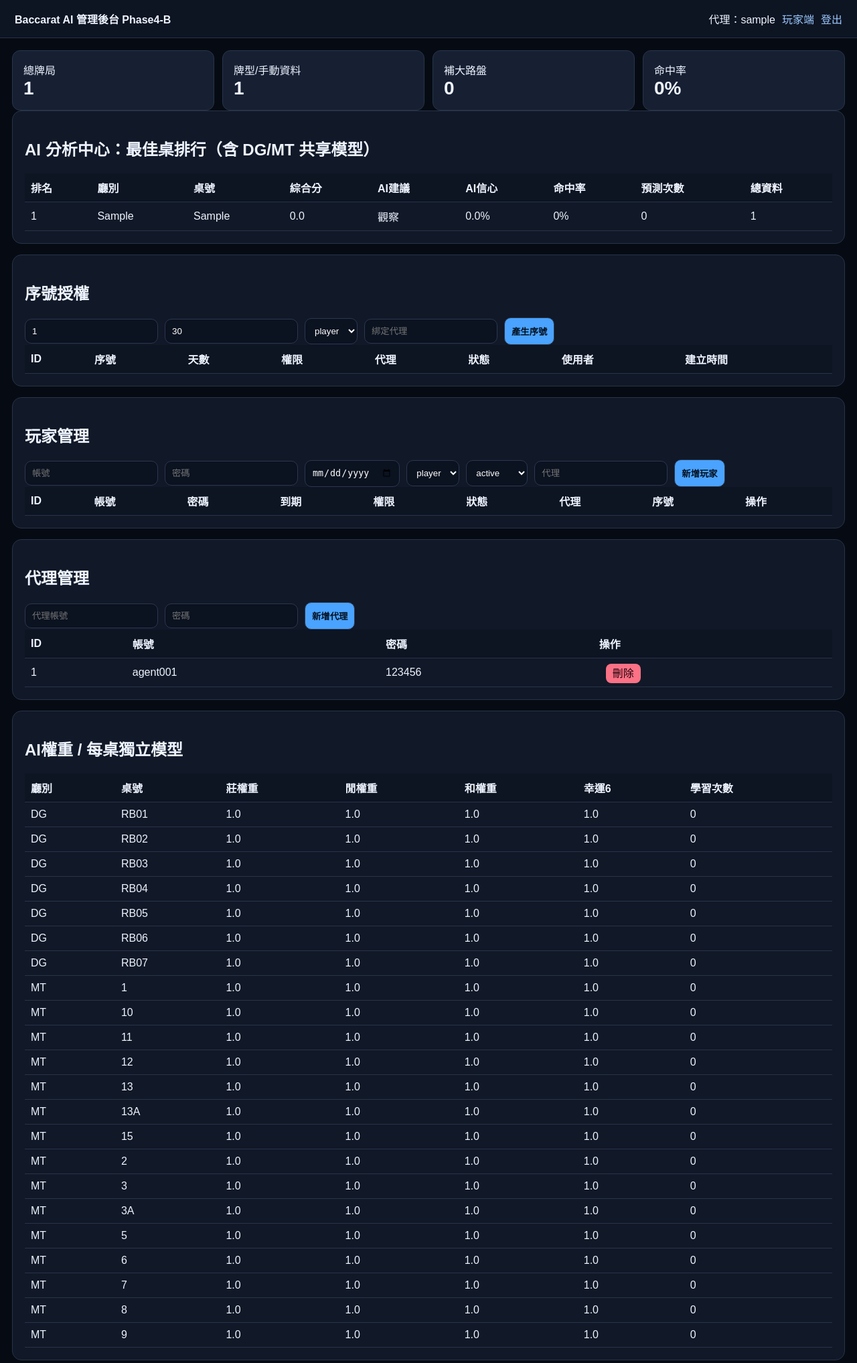
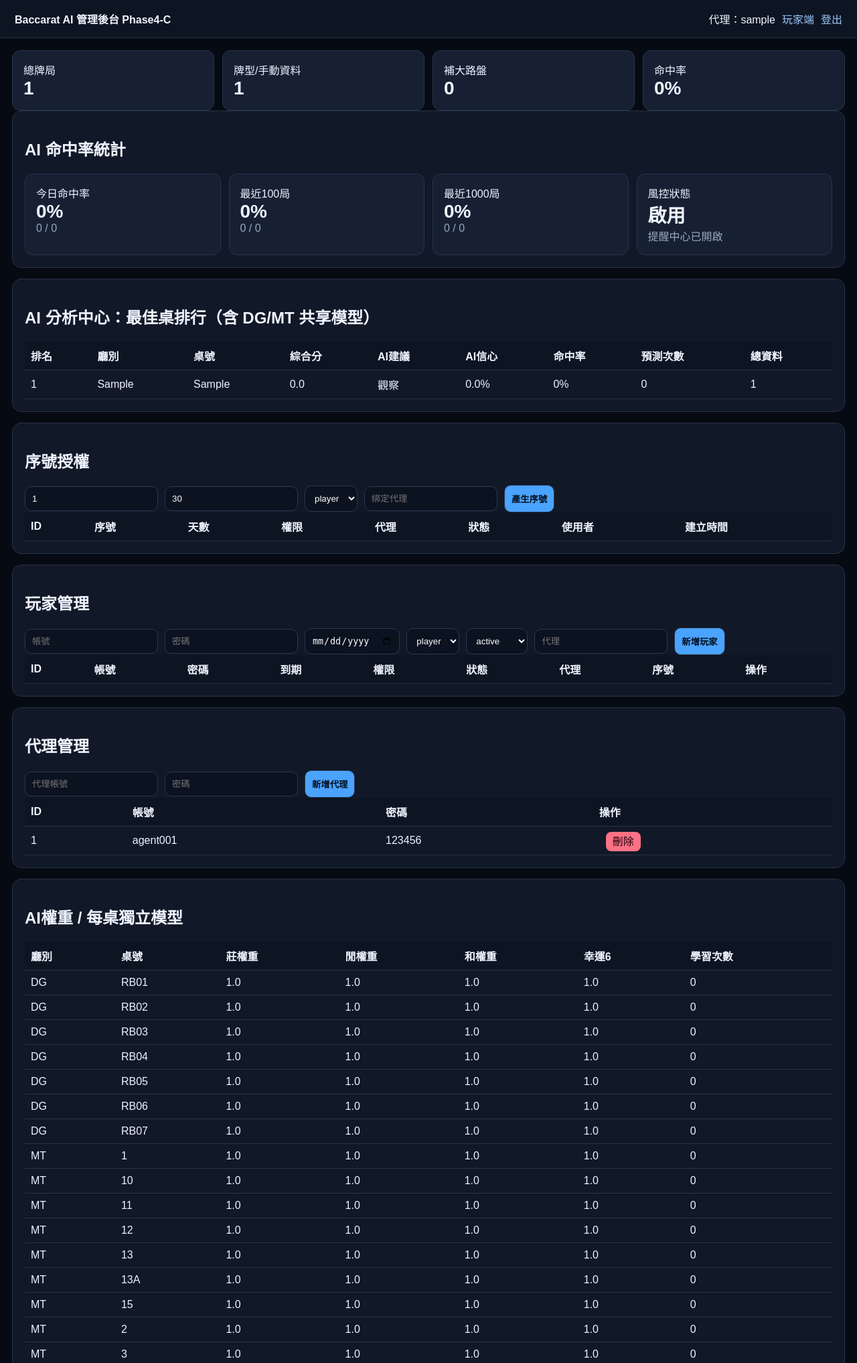
Before and after one commit to hecht19980820/baccarat-ai, a Flask app: page /admin in a window 1280 px wide. Shown: the top 2035 px of the page at 67% size. Run offline with Flask 3, Linux system fonts and the light colour scheme; the visitor is signed in with stand-in values (Sample User, id 1); data comes from the database, SQL or seed files in the repository; tables that the repository leaves empty hold one stand-in row (values such as "Sample post"); lists and menus that the app fills with data are empty.

Commit message:
update full version

```diff
--- a/main.py
+++ b/main.py
@@ -4,7 +4,7 @@ import sqlite3, os, secrets, string, re
 from datetime import datetime, timedelta
 
 app = Flask(__name__)
-app.secret_key = os.environ.get("SECRET_KEY", "baccarat_phase4b_secret")
+app.secret_key = os.environ.get("SECRET_KEY", "baccarat_phase4c_secret")
 DB = os.environ.get("DB_PATH", "baccarat_system.db")
 ADMIN_USER = os.environ.get("ADMIN_USER", "admin")
 ADMIN_PASS = os.environ.get("ADMIN_PASS", "Baccarat2026!")
@@ -114,6 +114,64 @@ def shared_model(cat):
         "lucky6_rate": round(l / total * 100, 1)
     }
 
+
+def risk_alerts(rows, ai_data):
+    """Phase4-C：AI提醒中心，提示和局、幸運6、過熱、反轉風險。"""
+    alerts = []
+    recent = rows[-20:]
+    pure = [r["result"] for r in recent if r["result"] in ["莊","閒"]]
+
+    if ai_data.get("tie_rate", 0) >= 14:
+        alerts.append("和局機率偏高，注意連續追莊閒風險")
+    if ai_data.get("lucky6_rate", 0) >= 12:
+        alerts.append("幸運6機率上升，可列入觀察")
+    if ai_data.get("confidence", 0) < 58:
+        alerts.append("AI信心不足，建議觀察或降低注碼")
+
+    if pure:
+        last = pure[-1]
+        streak = 1
+        for x in reversed(pure[:-1]):
+            if x == last:
+                streak += 1
+            else:
+                break
+        if streak >= 5:
+            alerts.append(f"{last}長龍{streak}，注意斷龍反轉")
+        elif streak >= 3:
+            alerts.append(f"{last}連{streak}，趨勢偏強但避免重壓")
+
+        changes = sum(1 for i in range(1, len(pure[-10:])) if pure[-10:][i] != pure[-10:][i-1])
+        if changes >= 7:
+            alerts.append("近期單跳明顯，反向波動增加")
+        elif changes >= 5:
+            alerts.append("近期跳路偏多，避免只看單一路型")
+
+    if not alerts:
+        alerts.append("目前無重大風險提醒")
+    return alerts
+
+def hit_summary():
+    """後台統計：今日、最近100局、最近1000局命中率。"""
+    c = conn()
+    today_prefix = datetime.now().strftime("%Y-%m-%d")
+    today_rows = c.execute("SELECT * FROM game_records WHERE created_at LIKE ? AND prediction IN ('莊','閒','和') AND record_type!='roadfill'", (today_prefix+'%',)).fetchall()
+    last100 = c.execute("SELECT * FROM game_records WHERE prediction IN ('莊','閒','和') AND record_type!='roadfill' ORDER BY id DESC LIMIT 100").fetchall()
+    last1000 = c.execute("SELECT * FROM game_records WHERE prediction IN ('莊','閒','和') AND record_type!='roadfill' ORDER BY id DESC LIMIT 1000").fetchall()
+    c.close()
+
+    def rate(rows):
+        if not rows:
+            return {"total":0,"correct":0,"rate":0}
+        correct = sum(1 for r in rows if r["is_correct"] == 1)
+        return {"total":len(rows),"correct":correct,"rate":round(correct/len(rows)*100,1)}
+
+    return {
+        "today": rate(today_rows),
+        "last100": rate(last100),
+        "last1000": rate(last1000)
+    }
+
 def ai_analysis(cat, table):
     c = conn(); w = get_weight(c, cat, table); rows = table_records(c, cat, table); c.close()
     windows = [calc_window(rows,n) for n in [10,20,50,100]]
@@ -149,7 +207,9 @@ def ai_analysis(cat, table):
     lucky_rate = round((l/max(1,len(recent))*100)*lw,1)
     risk = "低" if conf>=72 else "中" if conf>=60 else "高"
     shared_note = f"{cat}共享模型：莊{shared['banker_rate']}% / 閒{shared['player_rate']}% / 和{shared['tie_rate']}%，共享資料{shared['total']}局"
-    return {"suggest":sug,"confidence":round(conf,1),"banker_percent":bp,"player_percent":pp,"trend":"近期偏莊" if b>p else "近期偏閒" if p>b else "莊閒接近","reason":f"綜合最近10/20/50/100局、路型、本桌權重與{cat}共享模型；路型：{rp['name']}。{shared_note}。","tie_alert": tie_rate>=14 or sum(1 for r in rows[-10:] if r["result"]=="和")>=2,"lucky6_alert": lucky_rate>=12 or l>=3,"tie_rate":tie_rate,"lucky6_rate":lucky_rate,"windows":windows,"road_pattern":rp["name"],"risk":risk,"shared":shared}
+    data = {"suggest":sug,"confidence":round(conf,1),"banker_percent":bp,"player_percent":pp,"trend":"近期偏莊" if b>p else "近期偏閒" if p>b else "莊閒接近","reason":f"綜合最近10/20/50/100局、路型、本桌權重與{cat}共享模型；路型：{rp['name']}。{shared_note}。","tie_alert": tie_rate>=14 or sum(1 for r in rows[-10:] if r["result"]=="和")>=2,"lucky6_alert": lucky_rate>=12 or l>=3,"tie_rate":tie_rate,"lucky6_rate":lucky_rate,"windows":windows,"road_pattern":rp["name"],"risk":risk,"shared":shared}
+    data["alerts"] = risk_alerts(rows, data)
+    return data
 
 def update_weight(cat, table, result, pred, manual, record_type, l6):
     if record_type == "roadfill": return
@@ -263,7 +323,7 @@ def admin():
     SUM(CASE WHEN is_correct=1 THEN 1 ELSE 0 END) corrects
     FROM game_records GROUP BY category,table_no ORDER BY category,table_no""").fetchall()
     c.close()
-    return render_template("admin.html", users=users, agents=agents, serials=serials, weights=weights, records=records, total_records=total_records, manual_records=manual_records, roadfill_records=roadfill_records, predict_count=predict_count, hit_rate=hit_rate, table_stats=table_stats, best_tables=best_tables(10), is_super=is_admin(), agent_user=session.get("agent_user"))
+    return render_template("admin.html", users=users, agents=agents, serials=serials, weights=weights, records=records, total_records=total_records, manual_records=manual_records, roadfill_records=roadfill_records, predict_count=predict_count, hit_rate=hit_rate, table_stats=table_stats, best_tables=best_tables(10), hit_summary=hit_summary(), is_super=is_admin(), agent_user=session.get("agent_user"))
 
 @app.route("/add-user", methods=["POST"])
 def add_user():
--- a/static/style.css
+++ b/static/style.css
@@ -16,3 +16,5 @@ table{width:100%;border-collapse:collapse;min-width:900px}th,td{border-bottom:1p
 .login{max-width:380px;margin:15vh auto}.login input,.login button{width:100%;margin:6px 0}
 @media(max-width:900px){.grid{grid-template-columns:1fr}.kpi{grid-template-columns:repeat(2,1fr)}.window-grid{grid-template-columns:1fr}}
 @media(max-width:560px){.wrap{padding:10px}.row>*{width:100%}.big{width:100%}.kpi{grid-template-columns:1fr}.percent-row{grid-template-columns:1fr}header{flex-direction:column;align-items:flex-start;gap:8px}}
+
+.alert-list{display:grid;gap:8px;margin:8px 0 14px 0}
--- a/templates/admin.html
+++ b/templates/admin.html
@@ -1,7 +1,15 @@
-<!doctype html><html lang="zh-Hant"><head><meta charset="utf-8"><meta name="viewport" content="width=device-width,initial-scale=1"><title>管理後台 Phase4-B</title><link rel="stylesheet" href="/static/style.css"></head><body>
-<header><b>Baccarat AI 管理後台 Phase4-B</b><nav>{% if agent_user %}<span>代理：{{agent_user}}</span>{% endif %}<a href="/">玩家端</a><a href="/admin-logout">登出</a></nav></header>
+<!doctype html><html lang="zh-Hant"><head><meta charset="utf-8"><meta name="viewport" content="width=device-width,initial-scale=1"><title>管理後台 Phase4-C</title><link rel="stylesheet" href="/static/style.css"></head><body>
+<header><b>Baccarat AI 管理後台 Phase4-C</b><nav>{% if agent_user %}<span>代理：{{agent_user}}</span>{% endif %}<a href="/">玩家端</a><a href="/admin-logout">登出</a></nav></header>
 <main class="wrap">
 <div class="kpi"><div class="box">總牌局<br><b>{{total_records}}</b></div><div class="box">牌型/手動資料<br><b>{{manual_records}}</b></div><div class="box">補大路盤<br><b>{{roadfill_records}}</b></div><div class="box">命中率<br><b>{{hit_rate}}%</b></div></div>
+<section class="card"><h2>AI 命中率統計</h2>
+<div class="kpi">
+<div class="box">今日命中率<br><b>{{hit_summary.today.rate}}%</b><br><span class="muted">{{hit_summary.today.correct}} / {{hit_summary.today.total}}</span></div>
+<div class="box">最近100局<br><b>{{hit_summary.last100.rate}}%</b><br><span class="muted">{{hit_summary.last100.correct}} / {{hit_summary.last100.total}}</span></div>
+<div class="box">最近1000局<br><b>{{hit_summary.last1000.rate}}%</b><br><span class="muted">{{hit_summary.last1000.correct}} / {{hit_summary.last1000.total}}</span></div>
+<div class="box">風控狀態<br><b>啟用</b><br><span class="muted">提醒中心已開啟</span></div>
+</div>
+</section>
 <section class="card"><h2>AI 分析中心：最佳桌排行（含 DG/MT 共享模型）</h2><table><tr><th>排名</th><th>廳別</th><th>桌號</th><th>綜合分</th><th>AI建議</th><th>AI信心</th><th>命中率</th><th>預測次數</th><th>總資料</th></tr>{% for b in best_tables %}<tr><td>{{loop.index}}</td><td>{{b.category}}</td><td>{{b.table_no}}</td><td>{{b.score}}</td><td>{{b.suggest}}</td><td>{{b.ai_confidence}}%</td><td>{{b.hit_rate}}%</td><td>{{b.predicts}}</td><td>{{b.total}}</td></tr>{% endfor %}</table></section>
 <section class="card"><h2>序號授權</h2><form class="row" method="post" action="/create-serial"><input name="qty" type="number" value="1" min="1" placeholder="數量"><input name="days" type="number" value="30" placeholder="天數"><select name="role"><option>player</option><option>vip</option></select>{% if is_super %}<input name="agent" placeholder="綁定代理">{% endif %}<button>產生序號</button></form><table><tr><th>ID</th><th>序號</th><th>天數</th><th>權限</th><th>代理</th><th>狀態</th><th>使用者</th><th>建立時間</th></tr>{% for s in serials %}<tr><td>{{s.id}}</td><td><b>{{s.code}}</b></td><td>{{s.days}}</td><td>{{s.role}}</td><td>{{s.agent}}</td><td>{{s.status}}</td><td>{{s.used_by}}</td><td>{{s.created_at}}</td></tr>{% endfor %}</table></section>
 <section class="card"><h2>玩家管理</h2><form class="row" method="post" action="/add-user"><input name="username" placeholder="帳號"><input name="password" placeholder="密碼"><input name="expire_date" type="date"><select name="role"><option>player</option><option>vip</option></select><select name="status"><option>active</option><option>disabled</option></select>{% if is_super %}<input name="agent" placeholder="代理">{% endif %}<button>新增玩家</button></form><table><tr><th>ID</th><th>帳號</th><th>密碼</th><th>到期</th><th>權限</th><th>狀態</th><th>代理</th><th>序號</th><th>操作</th></tr>{% for u in users %}<tr><td>{{u.id}}</td><td>{{u.username}}</td><td>{{u.password}}</td><td>{{u.expire_date}}</td><td>{{u.role}}</td><td>{{u.status}}</td><td>{{u.agent}}</td><td>{{u.serial_code}}</td><td><a class="danger" href="/delete-user/{{u.id}}">刪除</a></td></tr>{% endfor %}</table></section>
```
Also changed, not shown: templates/index.html (+4 -4 lines), README.txt.
